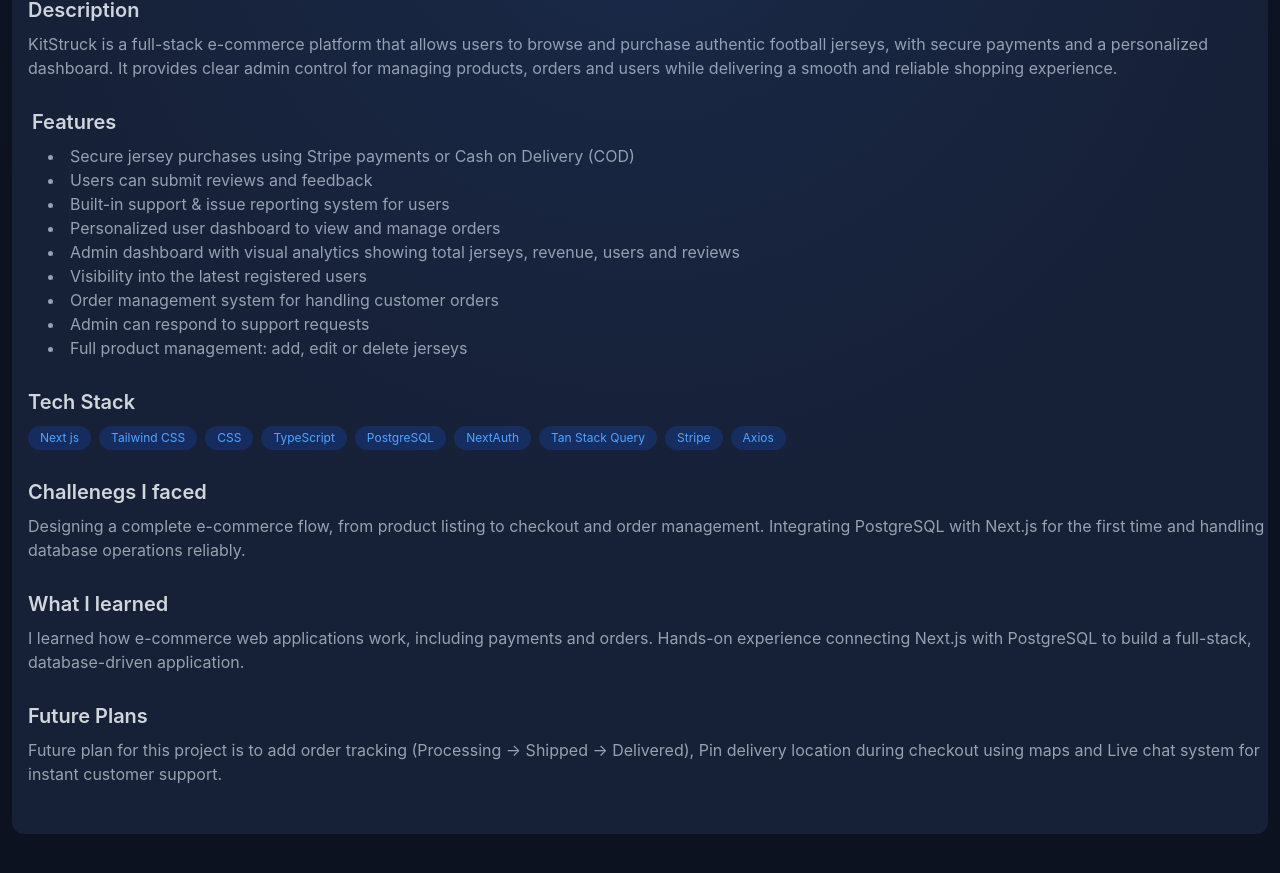
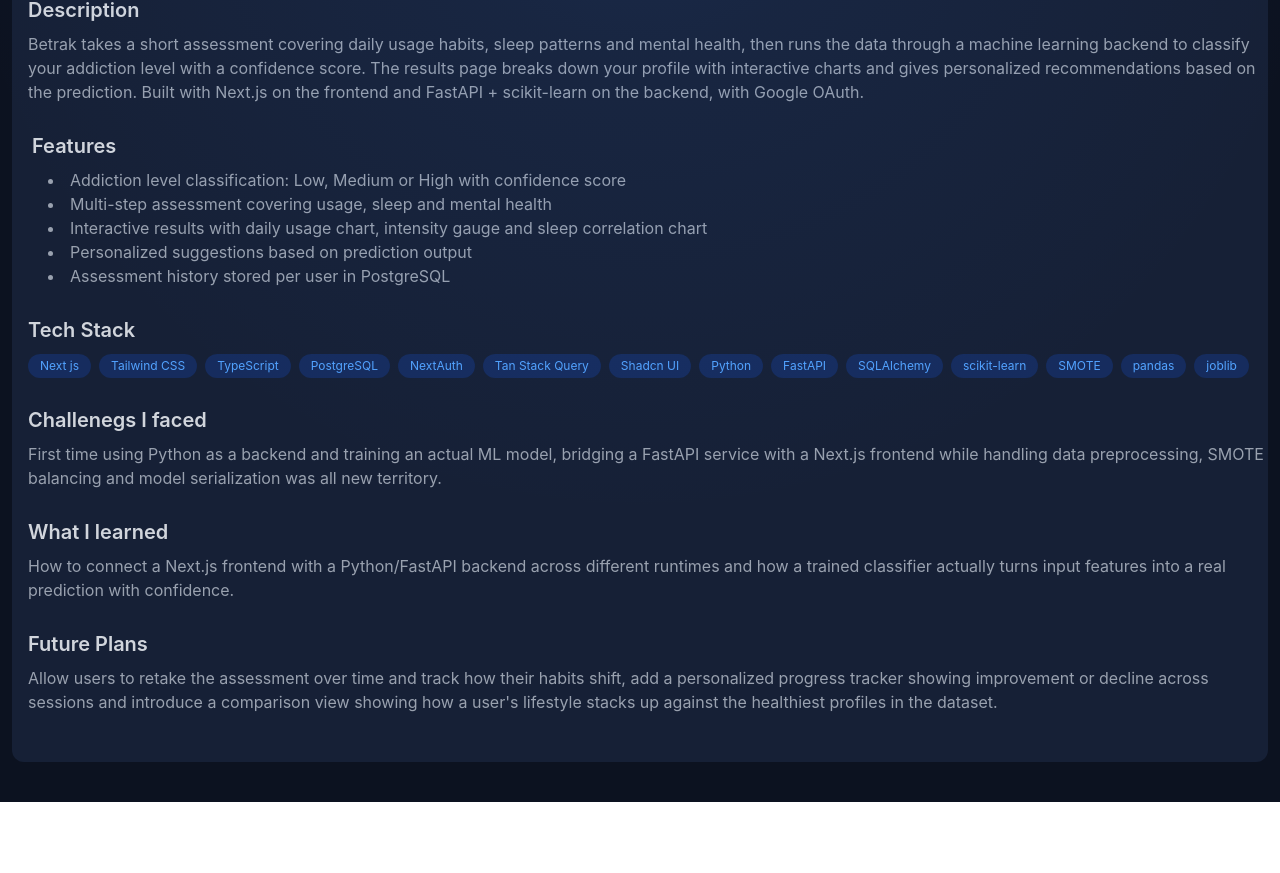
Before and after one commit to tahmid-khan-hub/my-portfolio-nextjs, a Next.js app: page /projects-details/1 in a window 1280 px wide. Shown: the part 1169-2042 px from the top of the page. After the commit the page ends 1971 px from the top, so only its background shows below. Built offline with nearby package versions, Linux system fonts and the light colour scheme.

Commit message:
Add Betrak project details data

```diff
--- a/src/app/projects-details/ProjectData.ts
+++ b/src/app/projects-details/ProjectData.ts
@@ -14,6 +14,42 @@ export type Project = {
 export const ProjectData: Project[] = [
   {
     id: 1,
+    title: "Betrak",
+    image: "https://res.cloudinary.com/ddsy9qaaj/image/upload/v1777534806/Screenshot_2026-04-30_133924_pn9zx6.png",
+    description:
+      "Betrak takes a short assessment covering daily usage habits, sleep patterns and mental health, then runs the data through a machine learning backend to classify your addiction level with a confidence score. The results page breaks down your profile with interactive charts and gives personalized recommendations based on the prediction. Built with Next.js on the frontend and FastAPI + scikit-learn on the backend, with Google OAuth.",
+    features: [
+      "Addiction level classification: Low, Medium or High with confidence score",
+      "Multi-step assessment covering usage, sleep and mental health",
+      "Interactive results with daily usage chart, intensity gauge and sleep correlation chart",
+      "Personalized suggestions based on prediction output",
+      "Assessment history stored per user in PostgreSQL",
+    ],
+    technologies: [
+      "Next js",
+      "Tailwind CSS",
+      "TypeScript",
+      "PostgreSQL",
+      "NextAuth",
+      "Tan Stack Query",
+      "Shadcn UI",
+      "Python",
+      "FastAPI",
+      "SQLAlchemy",
+      "scikit-learn",
+      "SMOTE",
+      "pandas",
+      "joblib"
+    ],
+    challenges:
+      "First time using Python as a backend and training an actual ML model, bridging a FastAPI service with a Next.js frontend while handling data preprocessing, SMOTE balancing and model serialization was all new territory.",
+    whatILearned:
+      "How to connect a Next.js frontend with a Python/FastAPI backend across different runtimes and how a trained classifier actually turns input features into a real prediction with confidence.",
+    futurePlans:
+      "Allow users to retake the assessment over time and track how their habits shift, add a personalized progress tracker showing improvement or decline across sessions and introduce a comparison view showing how a user's lifestyle stacks up against the healthiest profiles in the dataset.",
+  },
+  {
+    id: 2,
     title: "KitStruck",
     image: "https://res.cloudinary.com/ddsy9qaaj/image/upload/v1769265964/Screenshot_2026-01-24_144003_lmwdfl.png",
     description:
@@ -48,7 +84,7 @@ export const ProjectData: Project[] = [
       "Future plan for this project is to add order tracking  (Processing → Shipped → Delivered), Pin delivery location during checkout using maps and Live chat system for instant customer support.",
   },
   {
-    id: 2,
+    id: 3,
     title: "ThreadQube",
     image: "https://res.cloudinary.com/ddsy9qaaj/image/upload/v1769540010/Screenshot_2026-01-28_005220_jwd5vn.png",
     description:
@@ -84,7 +120,7 @@ export const ProjectData: Project[] = [
       "Track revenue from membership subscriptions in the admin dashboard. Premium users gain extended privileges such as editing posts. Real-time notifications for comments and likes",
   },
   {
-    id: 3,
+    id: 4,
     title: "NexUScore",
     image: "https://res.cloudinary.com/ddsy9qaaj/image/upload/v1769540209/Screenshot_2026-01-28_005625_fxzogq.png",
     description:
```
